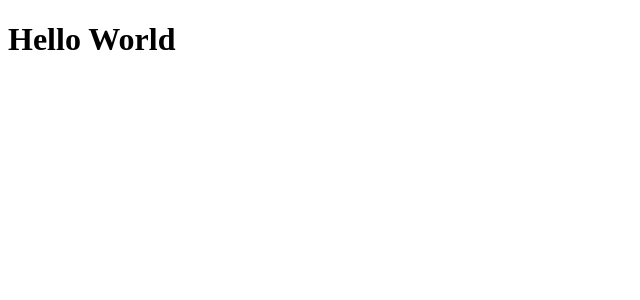
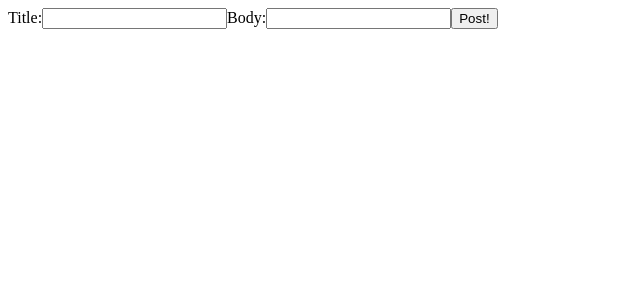
Before and after one commit to sformichella/lab-35-blog, a React app: page / in a window 1280 px wide. Shown: the top 300 px of the page, without its empty margins (0-640 px from the left). Built offline with nearby package versions, Linux system fonts and the light colour scheme.

Commit message:
form start

```diff
--- /dev/null
+++ b/src/components/PostForm/PostForm.jsx
@@ -0,0 +1,45 @@
+import React, { useState } from 'react';
+
+export default function PostForm() {
+
+  const [title, setTitle] = useState('');
+  const [body, setBody] = useState('');
+
+  const submitForm = e => {
+    e.preventDefault();
+  };
+
+  const updateTitle = ({ target }) => {
+    const { value: title } = target;
+
+    setTitle(title);
+  };
+
+  const updateBody = ({ target }) => {
+    const { value: body } = target;
+
+    setBody(body);
+  };
+
+  return (
+    <form onSubmit={submitForm}>
+      <label htmlFor="title">Title:</label>
+      <input
+        required
+        id="title"
+        type="text"
+        onChange={updateTitle}
+        value={title}
+      />
+      <label htmlFor="body">Body:</label>
+      <input
+        required
+        id="body"
+        type="text"
+        onChange={updateBody}
+        value={body}
+      />
+      <button type="submit">Post!</button>
+    </form>
+  );
+}
--- a/src/components/app/App.jsx
+++ b/src/components/app/App.jsx
@@ -1,5 +1,9 @@
 import React from 'react';
 
+import PostForm from '../PostForm/PostForm';
+
 export default function App() {
-  return <h1>Hello World</h1>;
+  return (
+    <PostForm />
+  );
 }
```
Also changed, not shown: src/actions/postActions.js (added), src/reducers/postReducer.js (added), src/selectors/posts.js (added).
